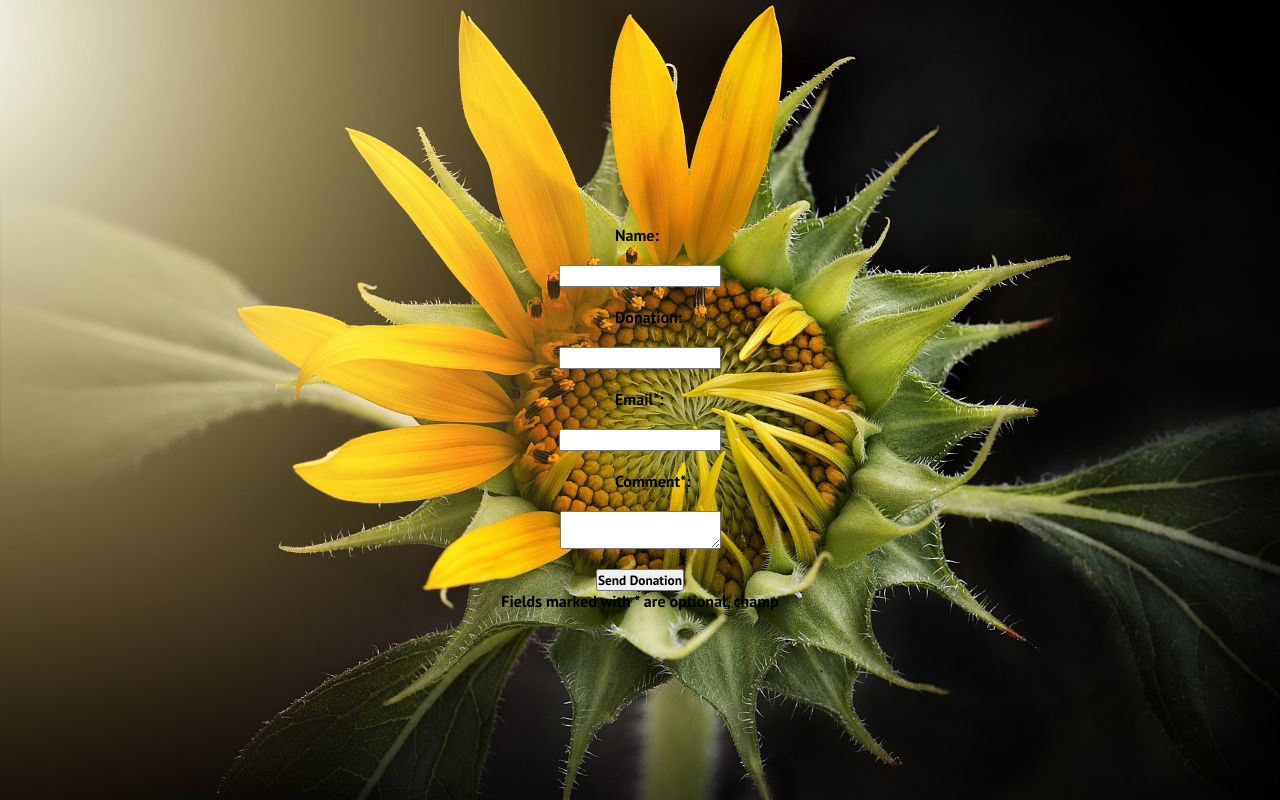
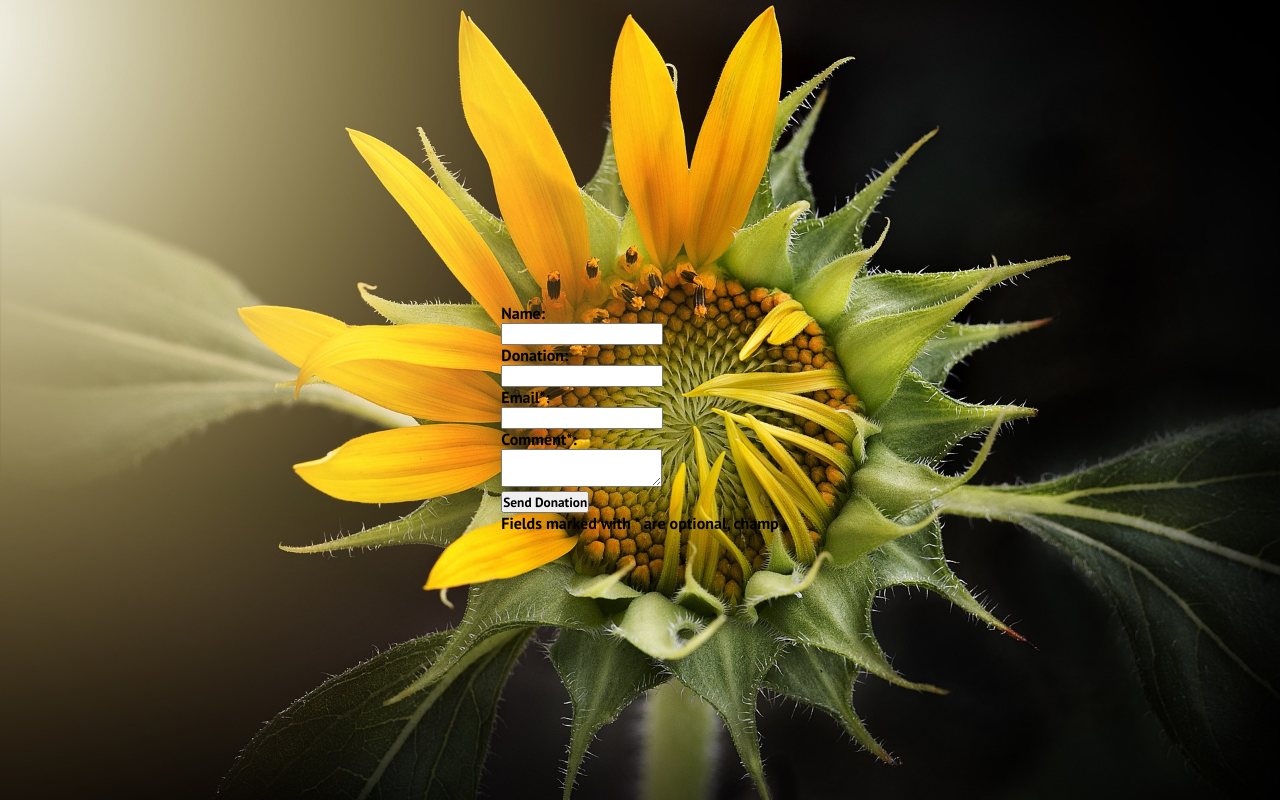
Before and after one commit to CodecoolGlobal/react-for-a-cause-react-vegvarizsuzsi, a React (Create React App) app in the folder ngo-project/: page / in a window 1280 px wide. Shown: the part 880-1680 px from the top of the page. Built offline with nearby package versions, Linux system fonts and the light colour scheme.

Commit message:
git confused me sry

```diff
--- a/ngo-project/src/components/Donations.jsx
+++ b/ngo-project/src/components/Donations.jsx
@@ -15,6 +15,7 @@ function Donations() {
     return (
         <>
             <div className="contact" id="contact">
+                <div>
                     <label className="label" id="Donate" >Name:</label><br></br>
                     <input className="donationform" id="Name" onInput={(e) => handleInput(e)}></input><br></br>
                     <label className="label">Donation:</label><br></br>
@@ -25,6 +26,7 @@ function Donations() {
                     <textarea className="donationform" id="Comment" onInput={(e) => handleInput(e)}></textarea><br></br>
                     <button onClick={(e)=>handleClick(e)}>Send Donation</button>
                     <div>Fields marked with * are optional, champ</div>
+                    </div>
             </div>
         </>
 
--- a/ngo-project/src/components/Navbar.jsx
+++ b/ngo-project/src/components/Navbar.jsx
@@ -14,7 +14,7 @@ function Navbar() {
     function handleClick(e) {
         closeMobileMenu()
         console.log(e.target.innerText);
-        window.location = `#${e.target.innerText}`
+        window.location = `#${e.target.innerText.replaceAll(' ', '')}`
 
     }
 
@@ -43,7 +43,7 @@ function Navbar() {
                                 className='nav-links'
                                 onClick={(e)=> handleClick(e)}
                             >
-                                About Us
+                                About Us
                             </Link>
                         </li>
                         <li className='nav-item'>
```
